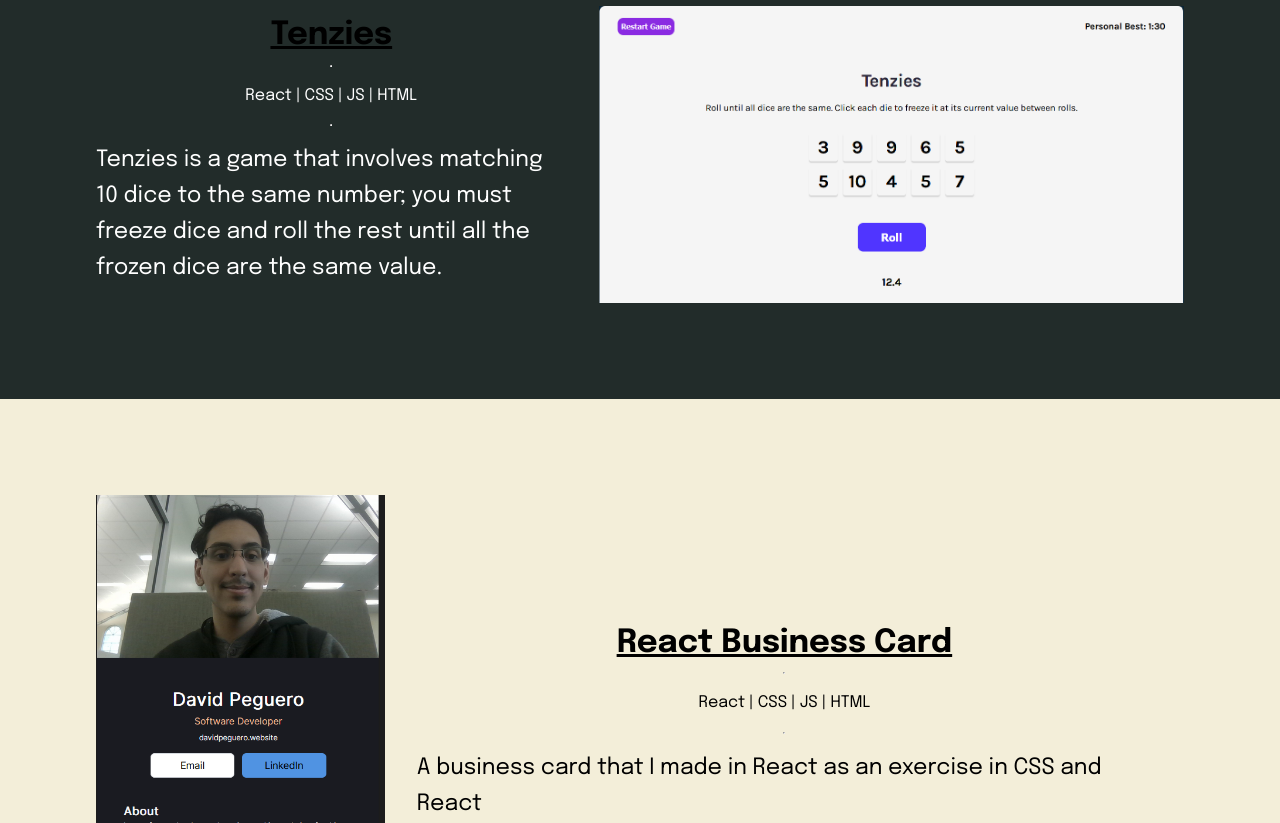
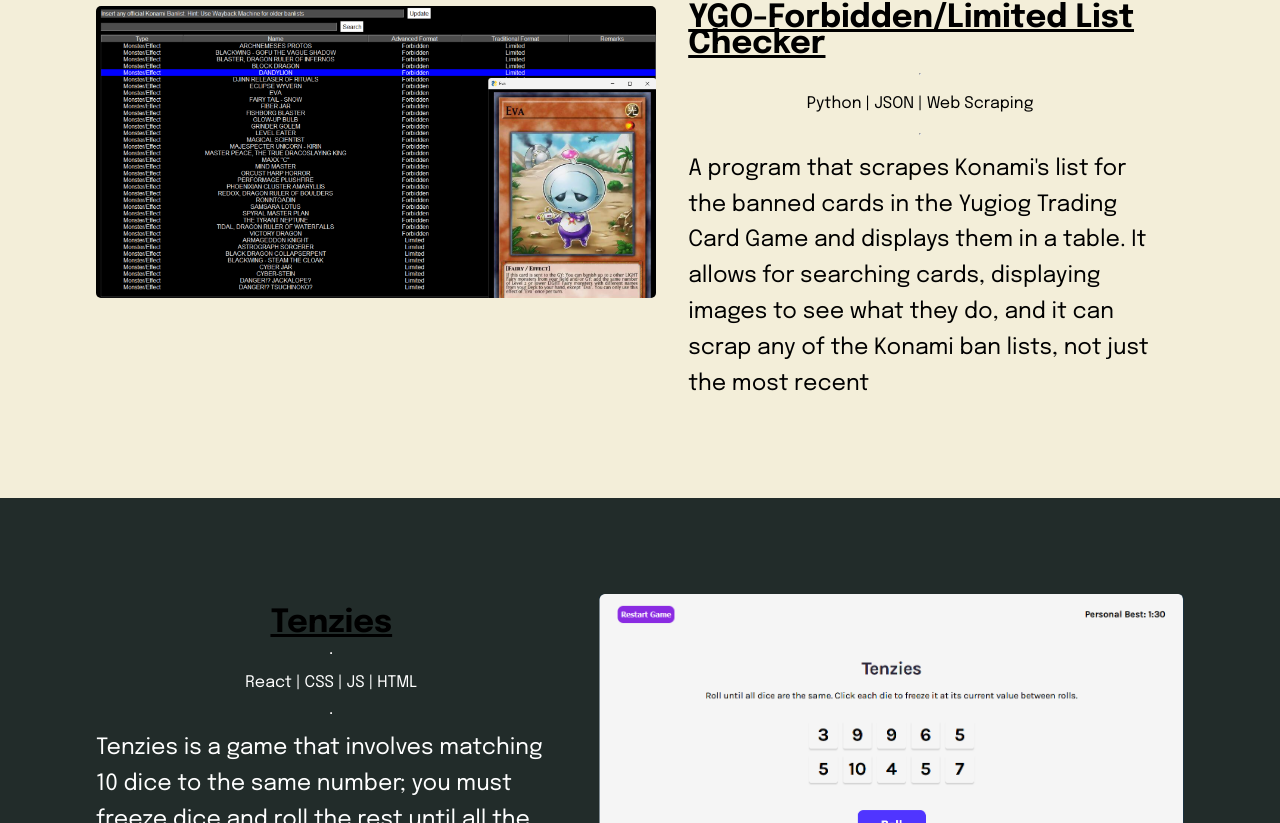
Before and after one commit to DavidPeguero/Portfolio, a React (Vite) app in the folder portfolio_page/: page / in a window 1280 px wide. Shown: the part 777-1600 px from the top of the page. Built offline with nearby package versions, Linux system fonts and the light colour scheme.

Commit message:
Added New Project to Home Page

```diff
--- a/portfolio_page/src/pages/Home.jsx
+++ b/portfolio_page/src/pages/Home.jsx
@@ -6,6 +6,7 @@
 import tenziesImg from '../assets/tenzies.png'
 import ddImg from '../assets/dd-img.gif'
 import businessImg from '../assets/business-card.png'
+import ygoImg from '../assets/ygo.png'
 
 export default function Home(){
     useEffect(()=>{
@@ -52,23 +53,9 @@
             inline: 'center',
         })
     }
-
+    console.log("Hi")
     return (
         <div className="page-style">
-            {/* <nav className="table-of-contents">
-                <button onClick={handleScrollToHeader}>
-                Header
-                </button>
-                <button onClick={handleScrollToP1}>
-                Tenzies
-                </button>
-                <button onClick={handleScrollToP2}>
-                React Business Card
-                </button>
-                <button onClick={handleScrollToP3}>
-                Dialogue Dash
-                </button>
-            </nav> */}
             <div className="container bg-brown" ref={header}>
                 <header>
                     <div className="header-text">
@@ -79,6 +66,20 @@
                     </div>
                     <div className="header-img"><img src={myImg} placeholder="MyPic"></img></div>
                 </header>
+            </div>
+            <div className="container bg-white">
+                <ProjectCard
+                    bgColor=""
+                    link="https://github.com/DavidPeguero/Yugioh-BanListChangeScraper/releases/tag/1.0.0"
+                    title="YGO-Forbidden/Limited List Checker"
+                    tools="Python | JSON | Web Scraping"
+                    description="A program that scrapes Konami's list for the banned cards in the Yugiog Trading Card Game
+                    and displays them in a table. It allows for searching cards, displaying images to see what they do, and it can scrap
+                    any of the Konami ban lists, not just the most recent "
+                    imgFirst={true}
+                    img={ygoImg }
+                    reverse={true}
+                />
             </div>
             <div className="container bg-dark" ref={project1}>
                 <ProjectCard
@@ -92,7 +93,7 @@
                 reverse={false}
                 />
             </div>
-            <div className="container bg-white" ref={project2}>
+            <div className="container bg-brown" ref={project2}>
                 <ProjectCard
                 bgColor=""
                 link="https://davidpegueroinfo.netlify.app/"
@@ -104,7 +105,7 @@
                 reverse={true}
                 />
             </div>
-            <div className="container bg-brown" ref={project3}>
+            <div className="container bg-white" ref={project3}>
                 <ProjectCard
                     bgColor=""
                     link="https://github.com/CWolfe1320/dialoguedash"
--- a/portfolio_page/src/pages/Styles/Home.css
+++ b/portfolio_page/src/pages/Styles/Home.css
@@ -14,6 +14,7 @@
     width:100%;
     object-fit:contain;
     max-height: 30rem;
+    border-radius: 5px;
 }
 
 section,
@@ -59,6 +60,7 @@
 header h1,p{
     z-index: 10000;
 }
+
 
 .diagonal-text-flourish{
     position:absolute;
```
Also changed, not shown: portfolio_page/src/assets/ygo.png (added).
